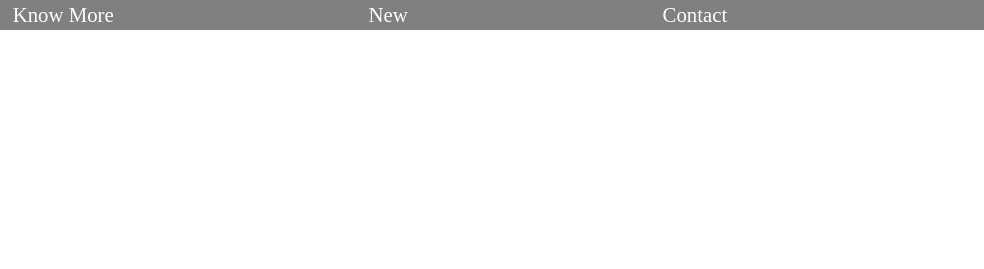
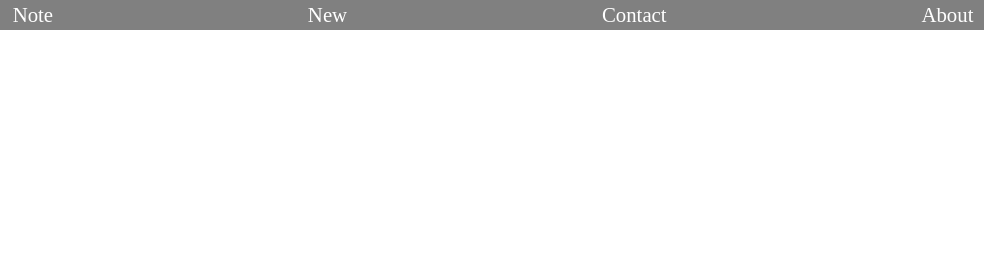
Before and after one commit to YESH998/Front-Page-design296, a plain HTML site: page index.html in a window 1280 px wide. Shown: the top 269 px of the page, 296-1280 px from the left. Drawn offline with Linux system fonts and the light colour scheme.

```diff
--- a/index.html
+++ b/index.html
@@ -13,9 +13,10 @@
         <div id="nav">
             <ul id="inhead">
                 <li><a href="#" id="headtext1">Home</a></li>
-                <li><a href="#" id="headtext1">Know More</a></li>
+                <li><a href="#" id="headtext1">Note</a></li>
                 <li><a href="#" id="headtext2">New</a></li>
                 <li><a href="#" id="headtext3">Contact</a></li>
+                <li><a href="#" id="headtext3">About</a></li>
 
             </ul>
         </div>
--- a/script.js
+++ b/script.js
@@ -10,7 +10,6 @@ document.getElementById("footer").addEventListener("mouseleave", xyz);
 
 document.getElementById("headtext1").addEventListener("click",zxy1);
 document.getElementById("headtext2").addEventListener("click",zxy2);
-document.getElementById("headtext3").addEventListener("click",zxy3);
 document.getElementById("headtext3").addEventListener("click",zxy3);
 document.getElementById("headtext4").addEventListener("click",zxy4);
 
```
